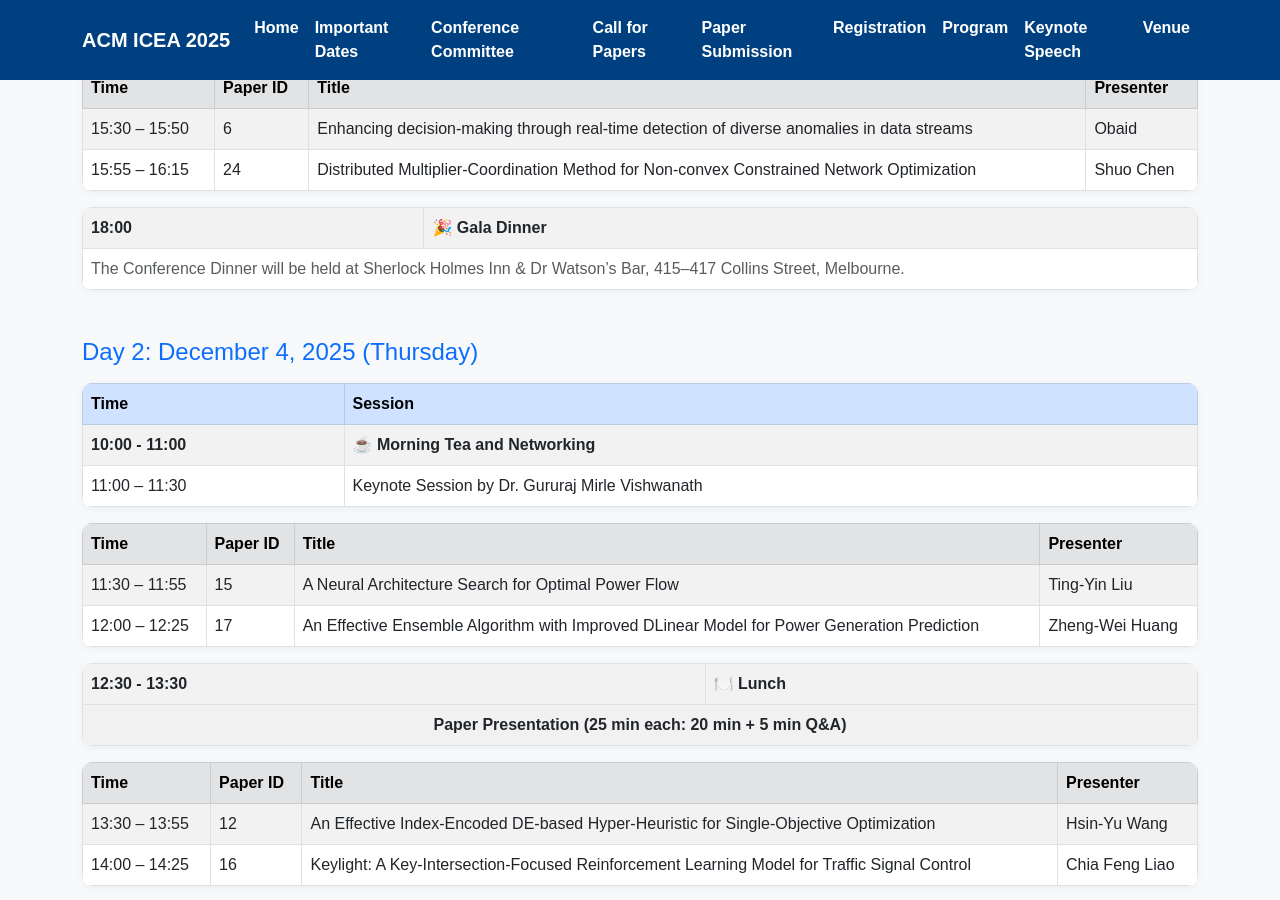
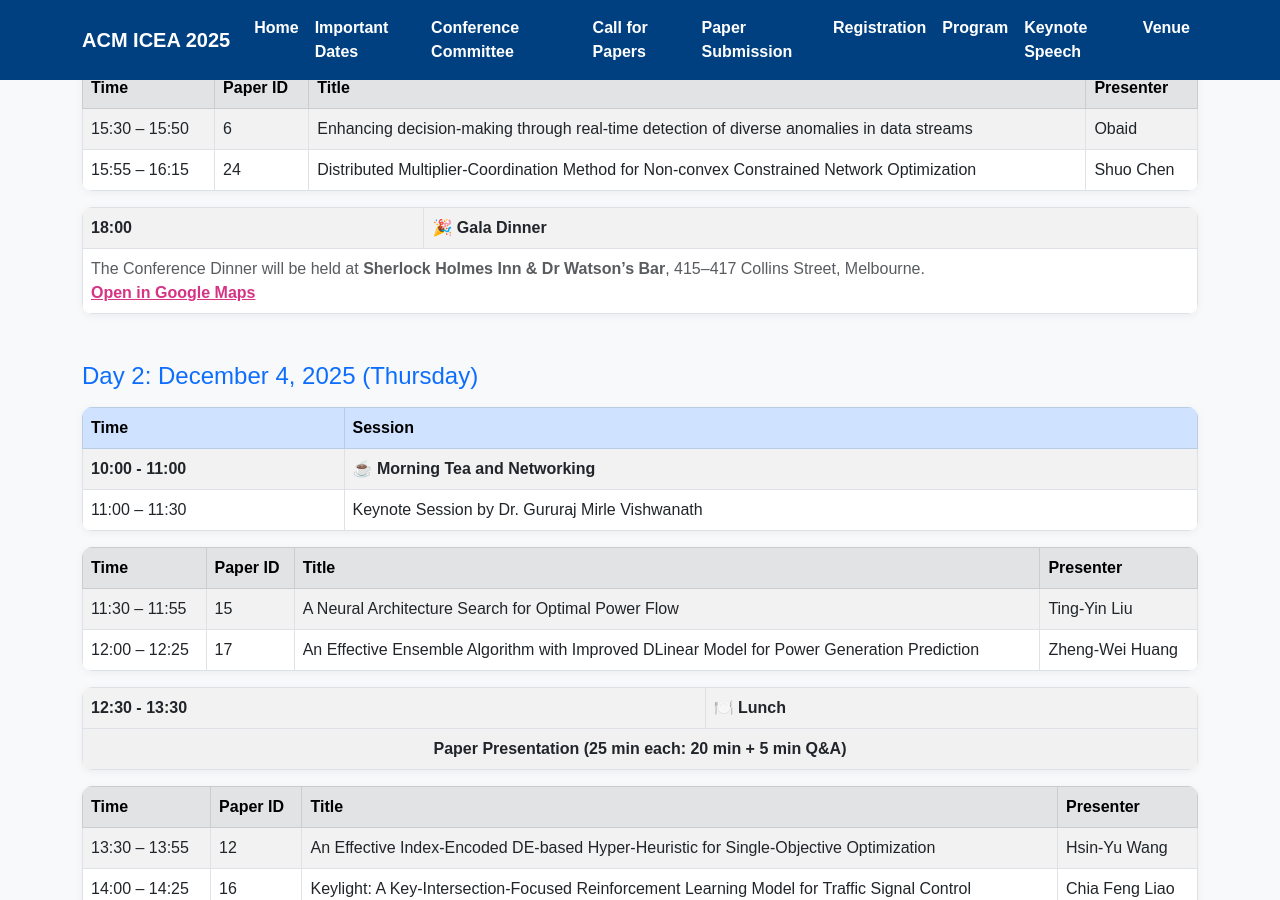
Before and after one commit to icea2025/latrobe, a Jekyll site: the page program/index.html, which Jekyll copies as it is, in a window 1280 px wide and 900 px high, scrolled down 1325 px. Built offline with Jekyll 4.4.1, drawn with Linux system fonts in a browser that asks for light colours.

Commit message:
Update index.html

```diff
--- a/program/index.html
+++ b/program/index.html
@@ -170,11 +170,18 @@
     </tr>
     <tr>
       <td colspan="2" class="text-muted">
-        The Conference Dinner will be held at Sherlock Holmes Inn & Dr Watson’s Bar, 415–417 Collins Street, Melbourne.
+        The Conference Dinner will be held at
+        <strong>Sherlock Holmes Inn & Dr Watson’s Bar</strong>,
+        415–417 Collins Street, Melbourne.
+        <br>
+        <a href="https://www.google.com/maps/dir//415+Collins+St,+Melbourne+VIC+3000" target="_blank" style="color:#d63384; font-weight:bold;">
+          Open in Google Maps
+        </a>
       </td>
     </tr>
   </tbody>
 </table>
+
 
 
   <!-- ===== DAY 2 ===== -->
```
